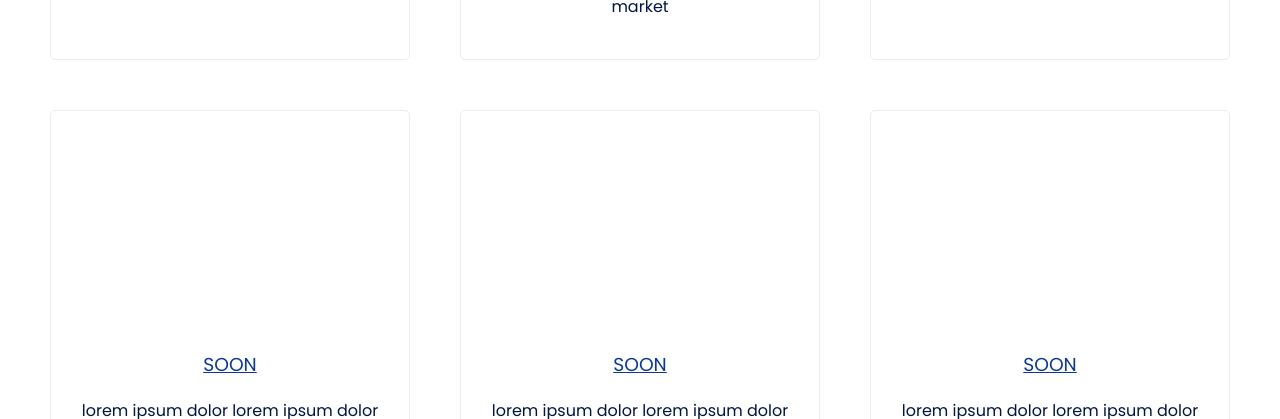
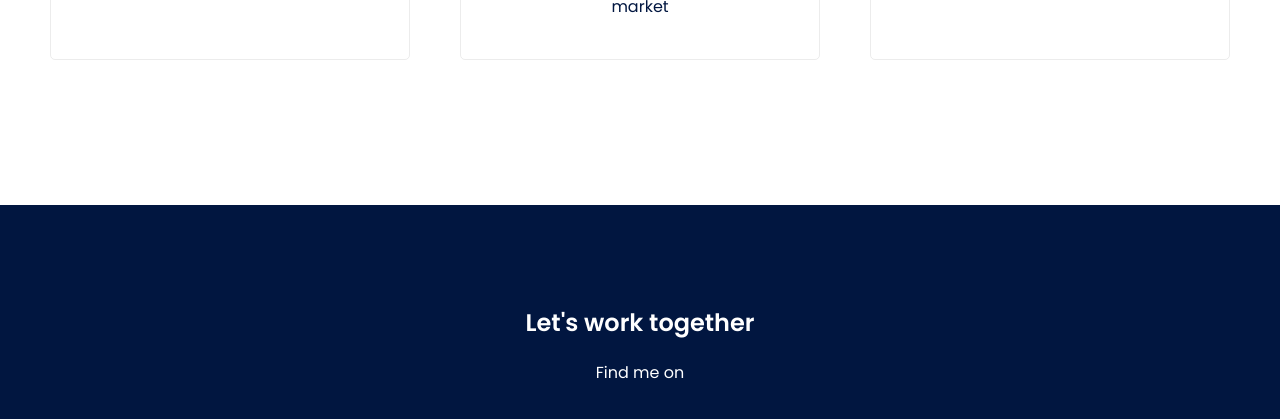
Before and after one commit to agungkrishna-code/porto, a website built with Parcel: page index.html in a window 1280 px wide. Shown: the part 1930-2349 px from the top of the page. Built offline with nearby package versions, Linux system fonts and the light colour scheme.

Commit message:
add showwcase,and fix card

```diff
--- a/index.html
+++ b/index.html
@@ -113,42 +113,6 @@
       </div>
     </div>
 
-    <div class="card">
-      <div class="project-img">
-        <!-- <img src="" alt=""> -->
-      </div>
-      <div class="desc">
-        <h3 class="project-tile">
-          <a href="">SOON</a>
-        </h3>
-        <p>lorem ipsum dolor lorem ipsum dolor</p>
-      </div>
-    </div>
-
-    <div class="card">
-      <div class="project-img">
-        <!-- <img src="" alt=""> -->
-      </div>
-      <div class="desc">
-        <h3 class="project-tile">
-          <a href="">SOON</a>
-        </h3>
-        <p>lorem ipsum dolor lorem ipsum dolor</p>
-      </div>
-    </div>
-
-    <div class="card">
-      <div class="project-img">
-        <!-- <img src="" alt=""> -->
-      </div>
-      <div class="desc">
-        <h3 class="project-tile">
-          <a href="">SOON</a>
-        </h3>
-        <p>lorem ipsum dolor lorem ipsum dolor</p>
-      </div>
-    </div>
-
   </div>
 </section>
 
@@ -171,6 +135,9 @@
     <a href="https://id.tradingview.com/u/dewagedeagungkrishnananda/" class="contact-details">
       <img src="images/tradingview.svg" alt="gmail logo" class="contact-icon">TradingView
     </a>
+    <a href="https://id.tradingview.com/u/dewagedeagungkrishnananda/" class="contact-details">
+      <img src="https://avatars.githubusercontent.com/u/65175430?s=280&v=4" alt="gmail logo" class="contact-icon">Showwcase
+    </a>
   </div>
 </section>
 
```
